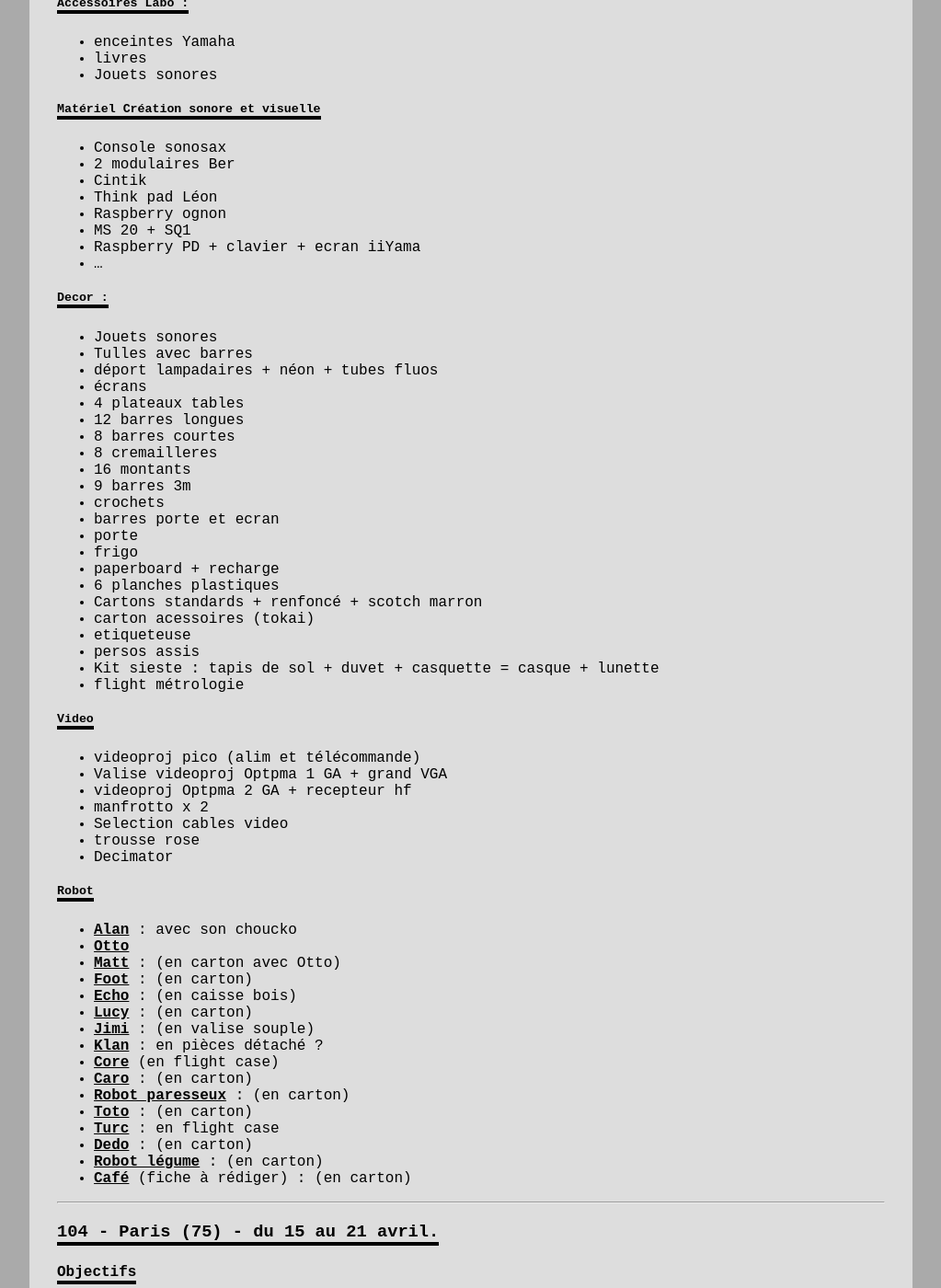
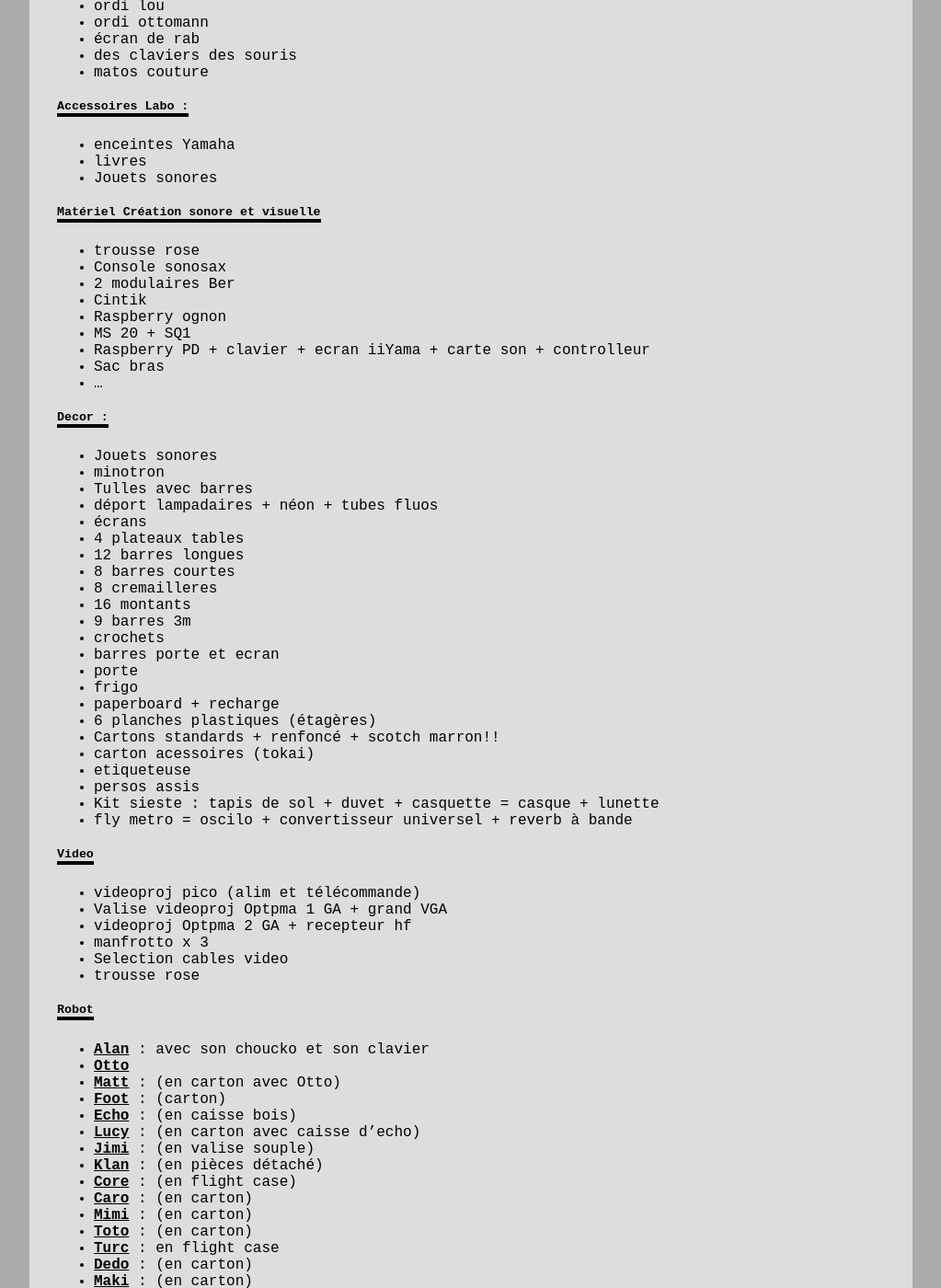
Before and after one commit to LeonLenclos/turing-test, a Jekyll site: the page built from contenu/organisation/logistique.md, in a window 1280 px wide and 1400 px high, scrolled down 11857 px. Shown: the whole window at 92% size, without its empty margins (128-1151 px from the left). Built offline with Jekyll 4.4.1, drawn with Linux system fonts in a browser that asks for light colours; nearby versions of some CDN libraries; our own code applies the rules of GitHub Pages for plain Markdown files; a script that is not in the unit is left out; the repository's description, which GitHub fills in, is left out; some of the changed text lies outside the part shown.

Commit message:
update orga

```diff
--- a/contenu/organisation/logistique.md
+++ b/contenu/organisation/logistique.md
@@ -522,7 +530,7 @@ Retour le 8/11 déchargement en fin d'aprem.
 ##### outillage
 
 - servante rouge avec : meuleuse, sauteuse, scie métaux, boite de mèches, pistolet à colle, decapeur
-- male 8
+- male 8 (épurée, et la charger avec le reste)
 - caisse electronique bleue
 - planche decoupe + reglet
 - Kit soudure
@@ -531,31 +539,36 @@ Retour le 8/11 déchargement en fin d'aprem.
 - Materiel sécu (gants, masques, casques)
 - trousse 1ers secours
 
-##### Matériaux
+##### Carton matériaux
 
 - selection divers matières : alu, plastazote, etc
 - aimant a coudre pour écran
 - cables audio + connecteurs
 
-##### Electronic
+##### Carton electronic
 
-- alim et accus 12V et 5V + chargeurs (LIPO, USB, etc)
+- alim et accus entre 12V et 5V + chargeurs (LIPO, USB, etc)
 - Raspberry + arduino
 - Caisses composants
 
 ##### Divers
 
 - selection cables
+    - cable periph (USB)
+    - RJ45
+    - mini jacques
+    - HDMI
+    - VGA
+    - convertisseurs VGA/DVI/HDMI
 - secteur + triplette
-- Kit diffusion
+- Kit diffusion (au fond du camion)
 - sac 550D
 - ordi Ber x 2 + écran + tablette + alims
-
-#####  Chez Fab
-- ???
-
-##### Chez Léon
-- ???
+- ordi lou
+- ordi ottomann
+- écran de rab
+- des claviers des souris
+- matos couture
 
 ##### Accessoires Labo :
 
@@ -565,18 +578,20 @@ Retour le 8/11 déchargement en fin d'aprem.
 
 ##### Matériel Création sonore et visuelle
 
+- trousse rose
 - Console sonosax
 - 2 modulaires Ber
 - Cintik
-- Think pad Léon
 - Raspberry ognon
 - MS 20 + SQ1
-- Raspberry PD + clavier + ecran iiYama
+- Raspberry PD + clavier + ecran iiYama  + carte son + controlleur
+- Sac bras
 - ...
 
 ##### Decor :
 
 - Jouets sonores
+- minotron
 - Tulles avec barres
 - déport lampadaires + néon + tubes fluos
 - écrans
@@ -591,40 +606,39 @@ Retour le 8/11 déchargement en fin d'aprem.
 - porte
 - frigo
 - paperboard + recharge
-- 6 planches plastiques
-- Cartons standards + renfoncé + scotch marron
+- 6 planches plastiques (étagères)
+- Cartons standards + renfoncé + scotch marron!!
 - carton acessoires (tokai)
 - etiqueteuse
 - persos assis
 - Kit sieste : tapis de sol + duvet + casquette = casque + lunette
-- flight métrologie
+- fly metro = oscilo + convertisseur universel + reverb à bande
 
 ##### Video
 - videoproj pico (alim et télécommande)
 - Valise videoproj Optpma 1 GA + grand VGA
 - videoproj Optpma 2 GA + recepteur hf
-- manfrotto x 2
+- manfrotto x 3
 - Selection cables video
 - trousse rose
-- Decimator
 
 ##### Robot
-- [Alan](alan.md) : avec son choucko
-- [Otto](otto.md)
-- [Matt](matt.md) : (en carton avec Otto)
-- [Foot](foot.md) : (en carton)
-- [Echo](echo.md) : (en caisse bois)
-- [Lucy](lucy.md) : (en carton)
-- [Jimi](jimi.md) : (en valise souple)
-- [Klan](klan.md) : en pièces détaché ?
-- [Core](core.md) (en flight case)
-- [Caro](caro.md) : (en carton)
-- [Robot paresseux](robot-paresseux.md) : (en carton)
-- [Toto](toto.md) : (en carton)
-- [Turc](turc.md) : en flight case
-- [Dedo](dedo.md) : (en carton)
-- [Robot légume](robot-legume.md) : (en carton)
-- [Café](cafe.md) (fiche à rédiger) : (en carton)
+- [Alan](../robots/alan.md) : avec son choucko et son clavier
+- [Otto](../robots/otto.md)
+- [Matt](../robots/matt.md) : (en carton avec Otto)
+- [Foot](../robots/foot.md) : (carton)
+- [Echo](../robots/echo.md) : (en caisse bois)
+- [Lucy](../robots/lucy.md) : (en carton avec caisse d'echo)
+- [Jimi](../robots/jimi.md) : (en valise souple)
+- [Klan](../robots/klan.md) : (en pièces détaché)
+- [Core](../robots/core.md) : (en flight case)
+- [Caro](../robots/caro.md) : (en carton)
+- [Mimi](../robots/mimi.md) : (en carton)
+- [Toto](../robots/toto.md) : (en carton)
+- [Turc](../robots/turc.md) : en flight case
+- [Dedo](../robots/dedo.md) : (en carton)
+- [Maki](../robots/maki.md) : (en carton)
+- [Café](../robots/cafe.md) (fiche à rédiger) : (en carton)
 
 ----------------------------------------------------------
 
```
Also changed, not shown: other parts of contenu/organisation/logistique.md (+13 -1 lines), contenu/organisation/notes-techniques.md (+14 -0 lines).
